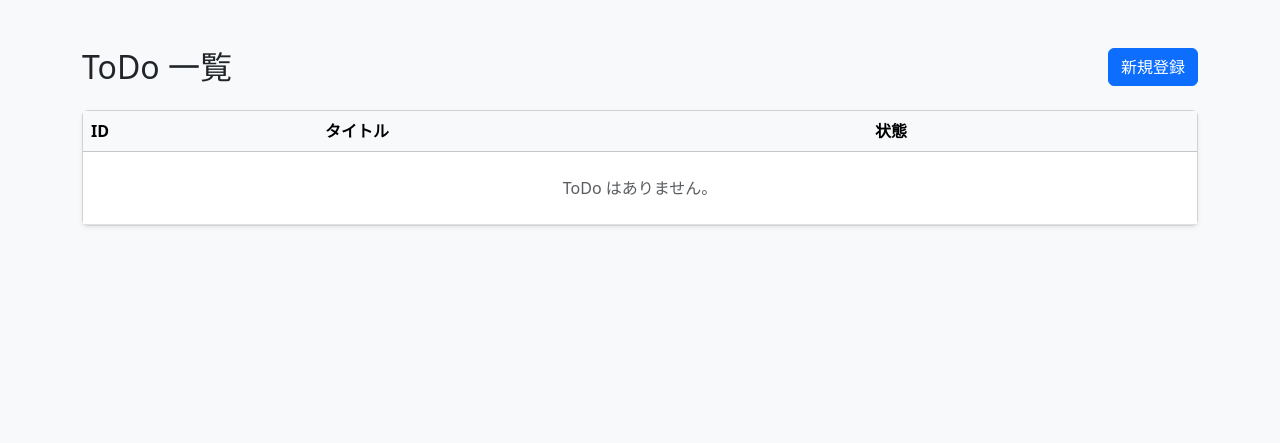
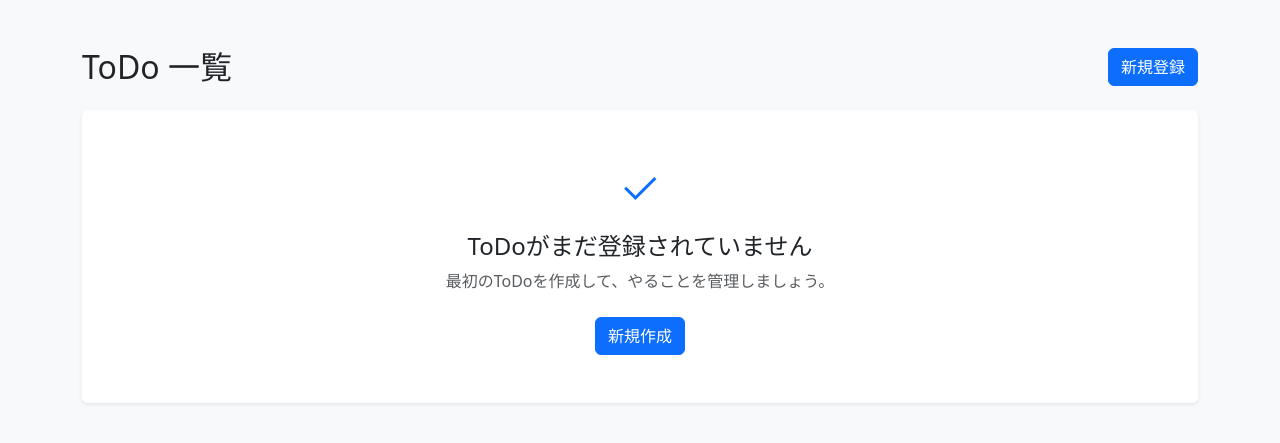
Before and after one commit to coffee-neko/20261118_2, a Spring Boot app: page /todo in a window 1280 px wide. Shown: the top 443 px of the page. Run offline with Spring Boot 4, Linux system fonts and the light colour scheme; data that the repository does not hold is empty.

Commit message:
Section 6-3 データが空の場合の処理
# ToDo一覧の空状態表示

- `list.html` にToDo件数に応じた表示切り替えを追加
  - データあり：`th:if` でBootstrapテーブルを表示
  - データなし：`th:unless` で空状態カードを表示

- 空状態カードの内容
  - 「ToDoがまだ登録されていません」のメッセージ
  - 最初のToDo作成を促す説明文
  - `/todo/new` へ遷移する「新規作成」ボタン

- テーブル内にあった空データ用の行は削除し、
  空の場合でも見やすい専用レイアウトに変更

```diff
--- a/src/main/resources/templates/todo/list.html
+++ b/src/main/resources/templates/todo/list.html
@@ -16,7 +16,7 @@
         <a class="btn btn-primary" th:href="@{/todo/new}">新規登録</a>
     </div>
 
-    <div class="card shadow-sm">
+    <div class="card shadow-sm" th:if="${not #lists.isEmpty(todos)}">
         <div class="table-responsive">
             <table class="table table-hover align-middle mb-0">
                 <thead class="table-light">
@@ -36,13 +36,19 @@
                               th:text="${todo.completed} ? '完了' : '未完了'">未完了</span>
                     </td>
                 </tr>
-                <tr th:if="${#lists.isEmpty(todos)}">
-                    <td colspan="3" class="text-center text-muted py-4">ToDo はありません。</td>
-                </tr>
                 </tbody>
             </table>
         </div>
     </div>
+
+    <section class="card border-0 shadow-sm text-center" th:unless="${not #lists.isEmpty(todos)}">
+        <div class="card-body p-5">
+            <div class="display-5 text-primary mb-3" aria-hidden="true">✓</div>
+            <h2 class="h4">ToDoがまだ登録されていません</h2>
+            <p class="text-muted mb-4">最初のToDoを作成して、やることを管理しましょう。</p>
+            <a class="btn btn-primary" th:href="@{/todo/new}">新規作成</a>
+        </div>
+    </section>
 </main>
 <script src="https://cdn.jsdelivr.net/npm/bootstrap@5.3.8/dist/js/bootstrap.bundle.min.js"
         integrity="sha384-FKyoEForCGlyvwx9Hj09JcYn3nv7wiPVlz7YYwJrWVcXK/BmnVDxM+D2scQbITxI"
```
